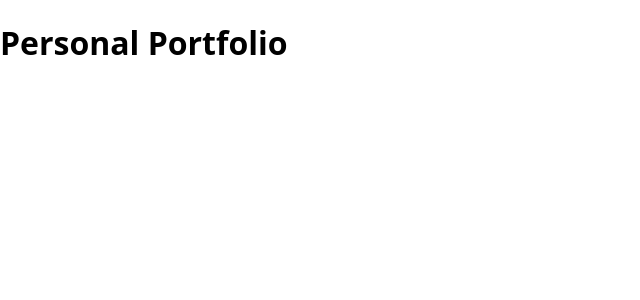
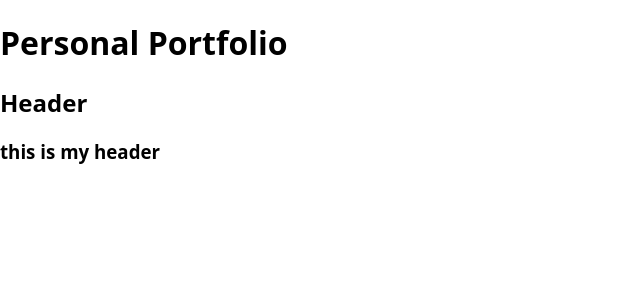
Before and after one commit to NataliaPanchenko/personal-portfolio, a Next.js app: page / in a window 1280 px wide. Shown: the top 300 px of the page, without its empty margins (0-640 px from the left). Built offline with nearby package versions, Linux system fonts and the light colour scheme.

Commit message:
add Header component

```diff
--- /dev/null
+++ b/components/Header.js
@@ -0,0 +1,8 @@
+export default function Header() {
+  return (
+    <>
+      <h2>Header</h2>
+      <h3>this is my header</h3>
+    </>
+  );
+}
--- a/pages/index.js
+++ b/pages/index.js
@@ -1,7 +1,10 @@
+import Header from "@/components/Header";
+
 export default function HomePage() {
   return (
     <div>
       <h1>Personal Portfolio</h1>
+      <Header></Header>
     </div>
   );
 }
```
